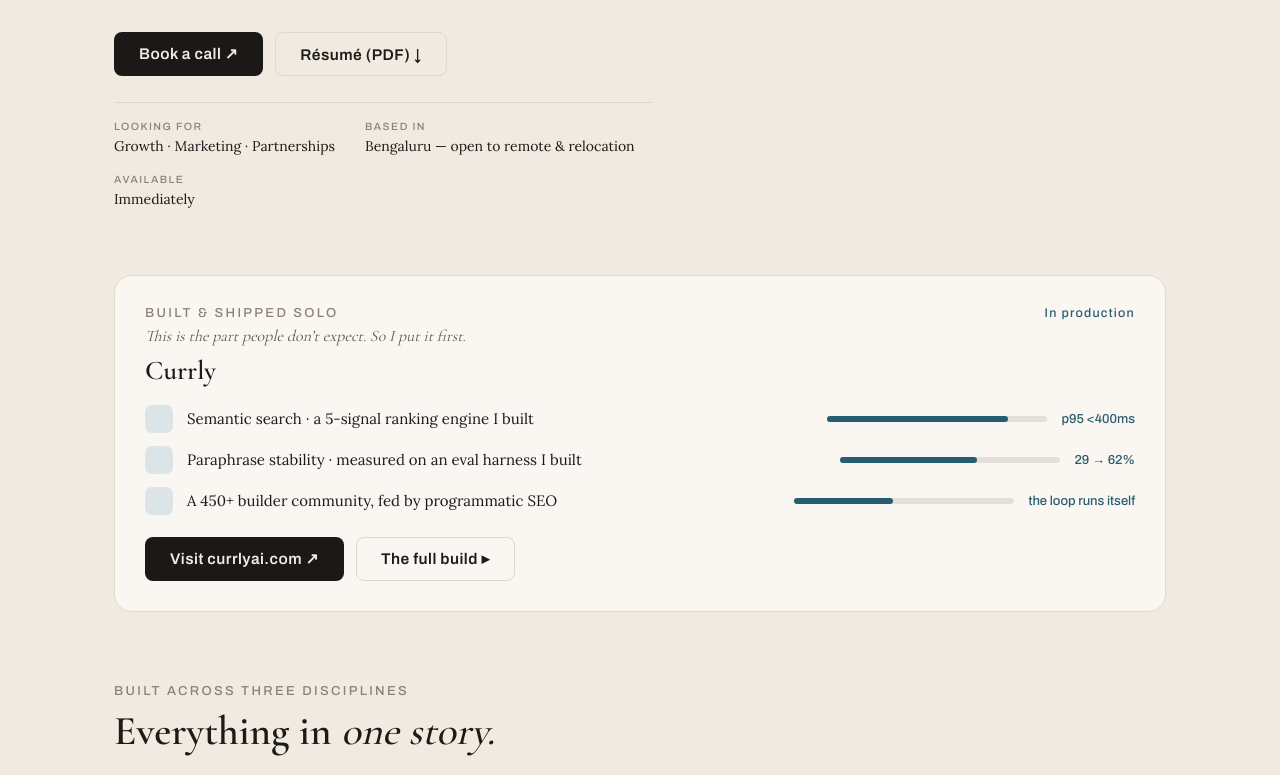
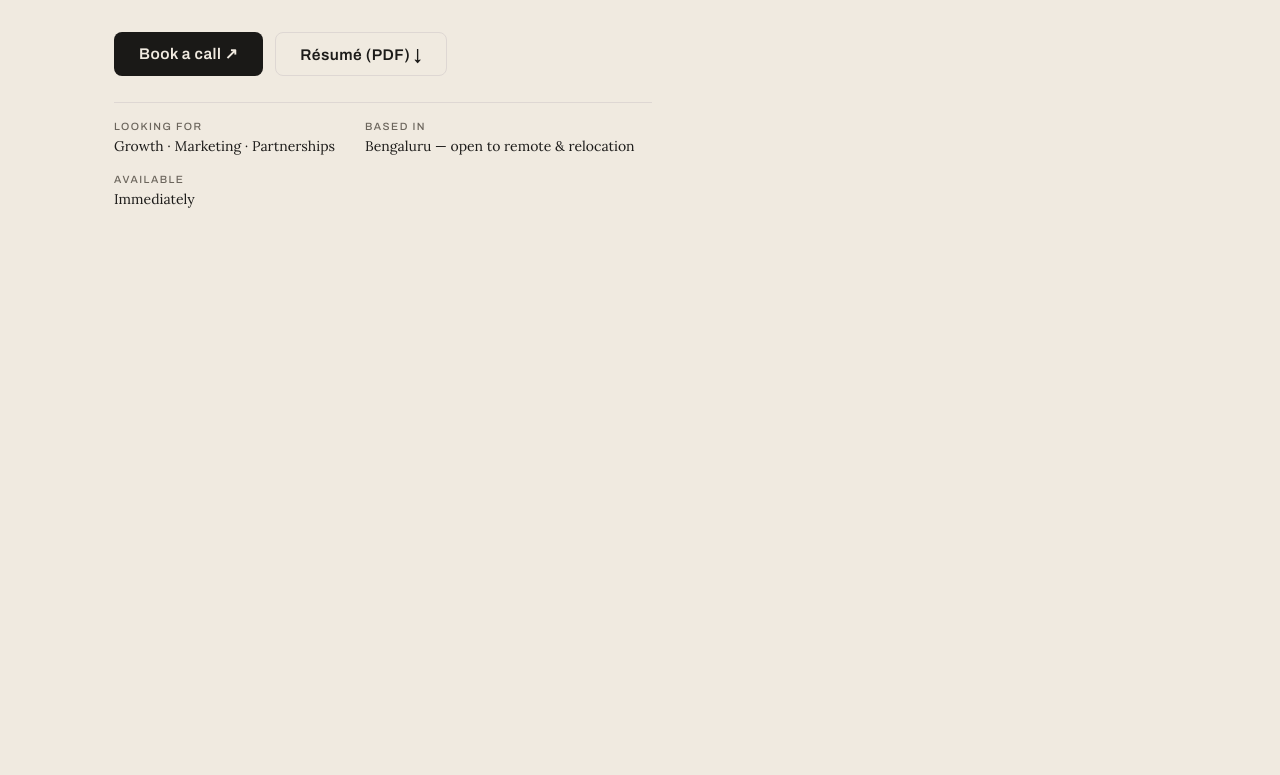
Before and after one commit to rohit1703/rohit-executive-portfolio, a Next.js app: page / in a window 1280 px wide. Shown: the part 837-1612 px from the top of the page. Built offline with nearby package versions, Linux system fonts and the light colour scheme.

Commit message:
polish: scroll-reveal motion + WCAG AA fixes (contrast tokens, heading order)

```diff
--- a/app/globals.css
+++ b/app/globals.css
@@ -4,7 +4,7 @@
    (--serif/--sans/--body) are injected by next/font on <html>.
    ============================================================ */
 :root {
-  --bg:#f0eae0; --ink:#1c1b19; --muted:#5f5a52; --faint:#8c8172;
+  --bg:#f0eae0; --ink:#1c1b19; --muted:#5f5a52; --faint:#6b655c;
   --line:#ded7d3; --card:#faf7f2; --card-line:#e2dbcd;
   --band:#1a1917; --band-ink:#f0eae0; --band-line:rgba(240,234,224,.16);
   --accent:#285C70; --accent-ink:#f0eae0; --accent-soft:#dbe4e6; --accent-soft-ink:#1c4152;
@@ -12,7 +12,7 @@
   --img-grade:sepia(.14) saturate(.9) contrast(1.03);
 }
 html[data-theme="dark"] {
-  --bg:#15181d; --ink:#ece7da; --muted:#9aa0a6; --faint:#6f767d;
+  --bg:#15181d; --ink:#ece7da; --muted:#9aa0a6; --faint:#878d94;
   --line:rgba(236,231,218,.14); --card:#1b1f24; --card-line:rgba(236,231,218,.12);
   --band:#0e1013; --band-ink:#ece7da; --band-line:rgba(236,231,218,.14);
   --accent:#6C9BAD; --accent-ink:#0e1013; --accent-soft:#22303a; --accent-soft-ink:#bcd4de;
@@ -98,6 +98,23 @@
 .seeking > div { min-width:0; }
 .seeking dt { font-family:var(--sans); font-size:10.5px; letter-spacing:.14em; text-transform:uppercase; color:var(--faint); margin:0 0 5px; }
 .seeking dd { margin:0; font-family:var(--body); font-size:14px; line-height:1.3; color:var(--ink); }
+
+/* Scroll-reveal — progressive enhancement. Content is fully visible where
+   view-timelines aren't supported (Firefox, older Safari) and for users who
+   prefer reduced motion; supporting browsers fade each block up as it enters. */
+@media (prefers-reduced-motion: no-preference) {
+  @supports (animation-timeline: view()) {
+    .section, .section-top, .role, .events-cf {
+      animation: reveal-in linear both;
+      animation-timeline: view();
+      animation-range: entry 4% entry 44%;
+    }
+    @keyframes reveal-in {
+      from { opacity: 0; transform: translateY(22px); }
+      to   { opacity: 1; transform: none; }
+    }
+  }
+}
 .hero h1 { margin:22px 0 0; font-family:var(--serif); font-weight:600; font-size:clamp(30px,4.7vw,60px); line-height:1.08; letter-spacing:-.01em; }
 .hero h1 em { font-style:italic; font-weight:500; }
 .hero p.lead { font-family:var(--body); font-size:16.5px; line-height:1.62; margin:24px 0 0; max-width:46ch; color:var(--muted); }
@@ -142,7 +159,7 @@
 .arc:hover { transform:translateY(-3px); box-shadow:0 12px 28px color-mix(in srgb, var(--accent) 22%, transparent); opacity:1; }
 .arc .yr { font-family:var(--sans); font-size:12px; letter-spacing:.06em; color:var(--accent); font-feature-settings:'tnum' 1; }
 .arc .co { font-family:var(--serif); font-size:24px; line-height:1; }
-.arc .sec { font-family:var(--sans); font-size:10px; letter-spacing:.12em; text-transform:uppercase; color:var(--faint); }
+.arc .sec { font-family:var(--sans); font-size:10px; letter-spacing:.12em; text-transform:uppercase; color:var(--muted); }
 .arc .met { font-family:var(--body); font-size:13px; line-height:1.45; color:var(--muted); margin-top:3px; }
 
 /* references rail -------------------------------------------- */
@@ -169,12 +186,12 @@
 .writing-3 { display:grid; grid-template-columns:repeat(3,1fr); gap:clamp(20px,3vw,32px); }
 .wcard { border:1px solid var(--card-line); border-radius:14px; padding:26px; display:block; color:var(--ink); }
 .wcard .cat { font-family:var(--sans); font-size:12px; letter-spacing:.12em; text-transform:uppercase; color:var(--accent); }
-.wcard h4 { font-family:var(--serif); font-weight:600; font-size:22px; line-height:1.16; margin:14px 0 0; }
+.wcard h3 { font-family:var(--serif); font-weight:600; font-size:22px; line-height:1.16; margin:14px 0 0; }
 
 /* footer ----------------------------------------------------- */
 .footer { border-top:1px solid var(--line); margin-top:clamp(20px,4vw,40px); }
 .footer-grid { max-width:1180px; margin:0 auto; padding:clamp(36px,5vw,56px) clamp(20px,5vw,64px); display:grid; grid-template-columns:1.3fr 1fr 1fr; gap:30px; }
-.footer h3 { font-family:var(--serif); font-weight:600; font-size:26px; margin:0 0 10px; }
+.footer h2 { font-family:var(--serif); font-weight:600; font-size:26px; margin:0 0 10px; }
 .footer .blurb { font-family:var(--body); font-size:14.5px; line-height:1.6; margin:0; color:var(--muted); max-width:38ch; }
 .footer .col-h { font-family:var(--sans); font-size:12px; letter-spacing:.12em; text-transform:uppercase; color:var(--faint); margin:0 0 14px; }
 .footer .col-links { display:flex; flex-direction:column; gap:10px; font-family:var(--body); font-size:14.5px; }
@@ -291,7 +308,7 @@
 .disc { padding:0 clamp(22px,3vw,44px); }
 .disc:first-child { padding-left:0; }
 .disc + .disc { border-left:1px solid var(--line); }
-.disc-num { display:block; font-family:var(--serif); font-weight:500; font-size:clamp(46px,4vw,62px); line-height:1; color:color-mix(in srgb, var(--accent) 55%, transparent); font-feature-settings:'tnum' 1; }
+.disc-num { display:block; font-family:var(--serif); font-weight:500; font-size:clamp(46px,4vw,62px); line-height:1; color:color-mix(in srgb, var(--accent) 72%, transparent); font-feature-settings:'tnum' 1; }
 .disc-label { display:block; font-family:var(--sans); font-size:11px; letter-spacing:.16em; text-transform:uppercase; color:var(--faint); margin-top:16px; }
 .disc-stat { display:inline-block; font-family:var(--serif); font-weight:600; font-size:clamp(24px,2.2vw,30px); line-height:1.1; color:var(--ink); margin:14px 0 0; padding-bottom:4px; border-bottom:2px solid var(--accent); }
 .disc-body { font-family:var(--body); font-size:15px; line-height:1.6; color:var(--muted); margin:16px 0 0; }
--- a/app/page.tsx
+++ b/app/page.tsx
@@ -103,7 +103,7 @@
             <div>
               <span className="eyebrow faint">Built &amp; shipped solo</span>
               <p className="ccard-lead">This is the part people don&rsquo;t expect. So I put it first.</p>
-              <h3 className="ccard-title">Currly</h3>
+              <h2 className="ccard-title">Currly</h2>
             </div>
             <span className="live">In production</span>
           </div>
@@ -217,7 +217,7 @@
           {WRITING.map(([cat, title]) => (
             <Link className="card-hover wcard" href="/writing" key={title}>
               <span className="cat">{cat}</span>
-              <h4>{title}</h4>
+              <h3>{title}</h3>
             </Link>
           ))}
         </div>
--- a/components/Footer.tsx
+++ b/components/Footer.tsx
@@ -5,7 +5,7 @@
     <footer className="footer">
       <div className="footer-grid">
         <div>
-          <h3>Let&rsquo;s build something.</h3>
+          <h2>Let&rsquo;s build something.</h2>
           <p className="blurb">
             The rare both — I take products to market, and I build them. Looking for a
             role that needs both.
```
